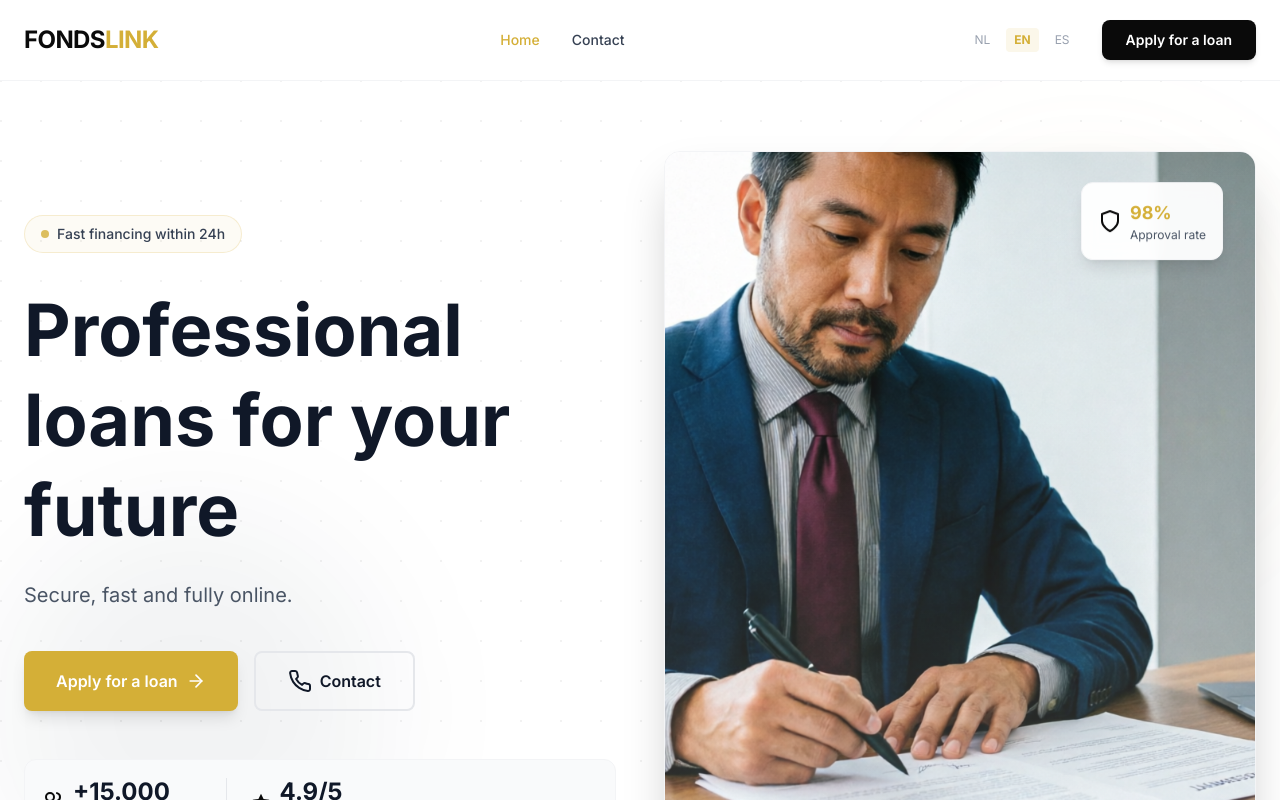
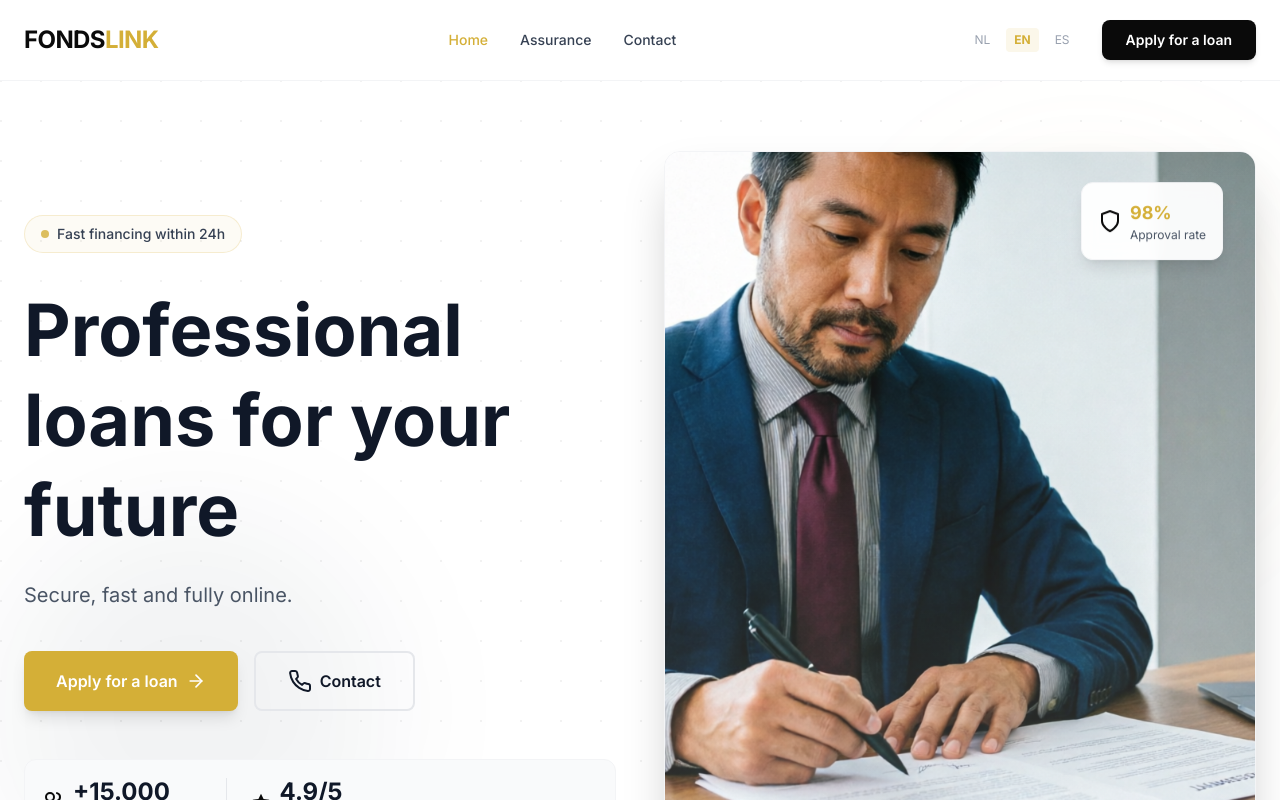
Before and after one commit to lfdweb123-sys/fondslink, a Next.js app: page /en in a window 1280 px wide. Shown: the top 800 px of the page. Built offline with nearby package versions, Linux system fonts and the light colour scheme.

Commit message:
Update layout.tsx

```diff
--- a/src/app/[lang]/layout.tsx
+++ b/src/app/[lang]/layout.tsx
@@ -51,6 +51,9 @@ export default function RootLayout({
                 <Link href={`/${lang}`} className={`text-sm font-medium transition-colors ${pathname === `/${lang}` ? 'text-[#D4AF37]' : 'text-gray-700 hover:text-[#D4AF37]'}`}>
                   {t.nav.home}
                 </Link>
+                <Link href={`/${lang}/assurance`} className={`text-sm font-medium transition-colors ${pathname.includes('/assurance') ? 'text-[#D4AF37]' : 'text-gray-700 hover:text-[#D4AF37]'}`}>
+                  Assurance
+                </Link>
                 <Link href={`/${lang}/contact`} className={`text-sm font-medium transition-colors ${pathname.includes('/contact') ? 'text-[#D4AF37]' : 'text-gray-700 hover:text-[#D4AF37]'}`}>
                   {t.nav.contact}
                 </Link>
@@ -82,6 +85,7 @@ export default function RootLayout({
             <div className="md:hidden border-t border-gray-100 bg-white">
               <div className="max-w-7xl mx-auto px-6 py-4 space-y-4">
                 <Link href={`/${lang}`} onClick={() => setIsMobileMenuOpen(false)} className="block text-sm font-medium text-gray-700 hover:text-[#D4AF37] transition-colors py-2">{t.nav.home}</Link>
+                <Link href={`/${lang}/assurance`} onClick={() => setIsMobileMenuOpen(false)} className="block text-sm font-medium text-gray-700 hover:text-[#D4AF37] transition-colors py-2">Assurance</Link>
                 <Link href={`/${lang}/contact`} onClick={() => setIsMobileMenuOpen(false)} className="block text-sm font-medium text-gray-700 hover:text-[#D4AF37] transition-colors py-2">{t.nav.contact}</Link>
                 <div className="flex gap-2 py-2">
                   {locales.map((locale) => (
@@ -130,6 +134,7 @@ export default function RootLayout({
             <div className="border-t border-gray-800 mt-8 pt-8 flex flex-col md:flex-row justify-between items-center">
               <div className="flex gap-6 text-sm text-gray-400 mb-4 md:mb-0">
                 <Link href={`/${lang}`} className="hover:text-white transition-colors">{t.nav.home}</Link>
+                <Link href={`/${lang}/assurance`} className="hover:text-white transition-colors">Assurance</Link>
                 <Link href={`/${lang}/contact`} className="hover:text-white transition-colors">{t.nav.contact}</Link>
               </div>
               <p className="text-gray-500 text-xs">FondsLink B.V. - KVK 12345678 - AFM vergunning nr. 12012345</p>
```
